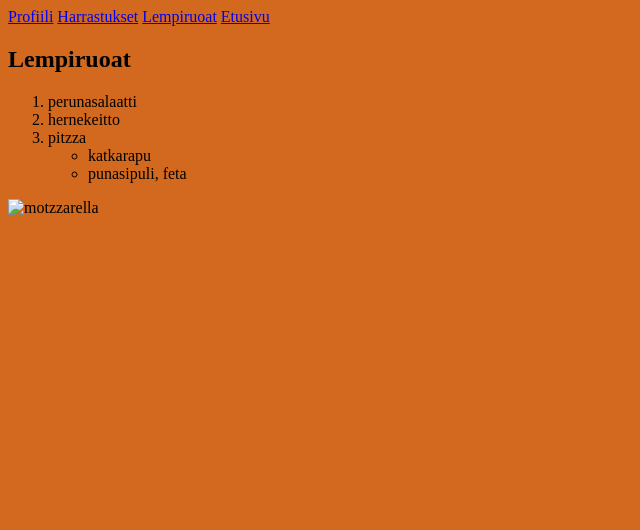
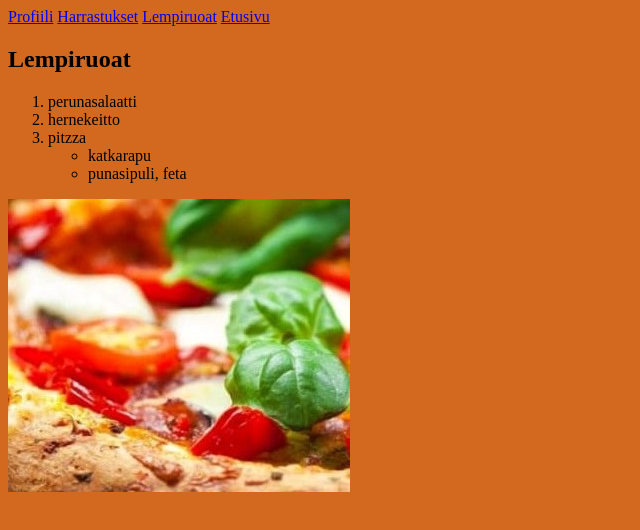
Before and after one commit to dianaroosilill/harrastus-sivu, a plain HTML site: page lempiruoka.html in a window 1280 px wide. Shown: the whole page, without its empty margins (0-640 px from the left). Drawn offline with Linux system fonts and the light colour scheme.

Commit message:
Update lempiruoka.html

```diff
--- a/lempiruoka.html
+++ b/lempiruoka.html
@@ -36,4 +36,4 @@
   </li>
 
 </ol>
-<img src="img/pitzza.jpg" alt="motzzarella">
+<img src="pitzza.jpg" alt="motzzarella">
```
